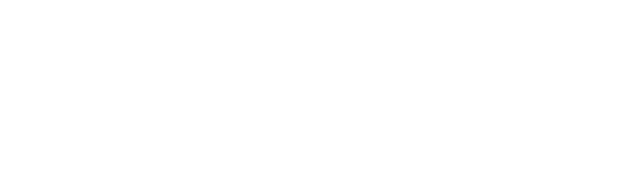
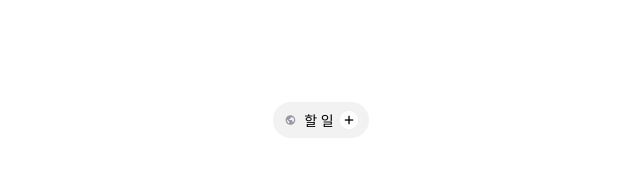
Before and after one commit to kimjihye058/todo_mate, a React (Vite) app: page / in a window 1280 px wide. Shown: the part 280-456 px from the top of the page, without its empty margins (319-959 px from the left). Built offline with nearby package versions, Linux system fonts and the light colour scheme.

Commit message:
#2 todo 등록 버튼 스타일링

```diff
--- a/package.json
+++ b/package.json
@@ -12,7 +12,8 @@
   "dependencies": {
     "jotai": "^2.13.1",
     "react": "^19.1.1",
-    "react-dom": "^19.1.1"
+    "react-dom": "^19.1.1",
+    "styled-components": "^6.1.19"
   },
   "devDependencies": {
     "@eslint/js": "^9.33.0",
--- a/src/components/todo.tsx
+++ b/src/components/todo.tsx
@@ -1,8 +1,46 @@
+import styled from "styled-components";
+
 function Todo() {
   return (
     <div>
-      <div></div>
+      <Category>
+        <GlobalIcon></GlobalIcon>
+        <CategoryTitle>할 일</CategoryTitle>
+        <Plus></Plus>
+      </Category>
     </div>
   );
 }
 export default Todo;
+
+export const Category = styled.button`
+  border-radius: 50px;
+  display: flex;
+  justify-content: center;
+  align-items: center;
+  background-color: #F2F2F2;
+  padding: 8px 10px;
+`;
+
+export const GlobalIcon = styled.img.attrs({
+  src: "./images/feed/goalIcon.svg",
+})`
+  width: 16px;
+  height: 16px;
+  margin-right: 5px;
+`;
+
+export const CategoryTitle = styled.p`
+  font-family: Pretendard;
+  font-weight: 600;
+  font-size: 14px;
+  margin: 0;
+`;
+
+export const Plus = styled.img.attrs({
+  src: "./images/feed/feedAddBtnIcon.png",
+})`
+  width: 20px;
+  height: 20px;
+  margin-left: 5px;
+`;
--- a/src/index.css
+++ b/src/index.css
@@ -1,38 +1,34 @@
 @font-face {
-  font-family: "Pretendard-Regular";
+  font-family: "Pretendard";
   font-weight: 400;
   src: url("./fonts/400_Pretendard_Regular.otf") format("otf");
 }
 
 @font-face {
-  font-family: "Pretendard-Medium";
+  font-family: "Pretendard";
   font-weight: 500;
   src: url("./fonts/500_Pretendard_Medium.otf") format("otf");
 }
 
 @font-face {
-  font-family: "Pretendard-Medium";
+  font-family: "Pretendard";
   font-weight: 600;
   src: url("./fonts/600_Pretendard_SemiBold.otf") format("otf");
 }
 
 @font-face {
-  font-family: "Pretendard-Medium";
+  font-family: "Pretendard";
   font-weight: 700;
   src: url("./fonts/700_Pretendard_Bold.otf") format("otf");
 }
 
 @font-face {
-  font-family: "Pretendard-Medium";
+  font-family: "Pretendard";
   font-weight: 800;
   src: url("./fonts/800_Pretendard_ExtraBold.otf") format("otf");
 }
 
 :root {
-  font-family: system-ui, Avenir, Helvetica, Arial, sans-serif;
-  line-height: 1.5;
-  font-weight: 400;
-
   color-scheme: light dark;
   color: rgba(255, 255, 255, 0.87);
   background-color: #242424;
@@ -41,15 +37,6 @@
   text-rendering: optimizeLegibility;
   -webkit-font-smoothing: antialiased;
   -moz-osx-font-smoothing: grayscale;
-}
-
-a {
-  font-weight: 500;
-  color: #646cff;
-  text-decoration: inherit;
-}
-a:hover {
-  color: #535bf2;
 }
 
 body {
@@ -66,22 +53,8 @@ h1 {
 }
 
 button {
-  border-radius: 8px;
-  border: 1px solid transparent;
-  padding: 0.6em 1.2em;
-  font-size: 1em;
-  font-weight: 500;
-  font-family: inherit;
-  background-color: #1a1a1a;
+  border: none;
   cursor: pointer;
-  transition: border-color 0.25s;
-}
-button:hover {
-  border-color: #646cff;
-}
-button:focus,
-button:focus-visible {
-  outline: 4px auto -webkit-focus-ring-color;
 }
 
 @media (prefers-color-scheme: light) {
```
Also changed, not shown: public/images/feed/goalIcon.svg (added), 1 other file (tests, documents, lock files or other folders).
